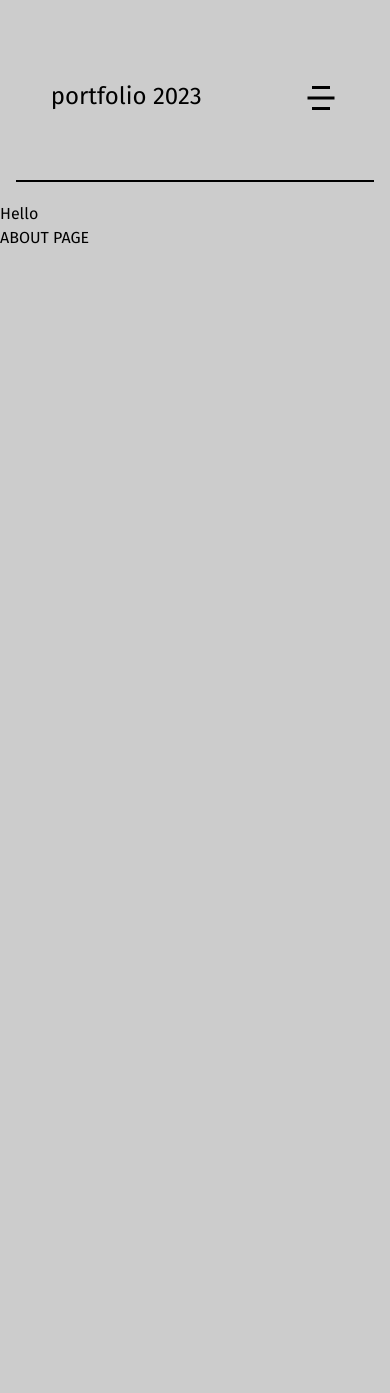
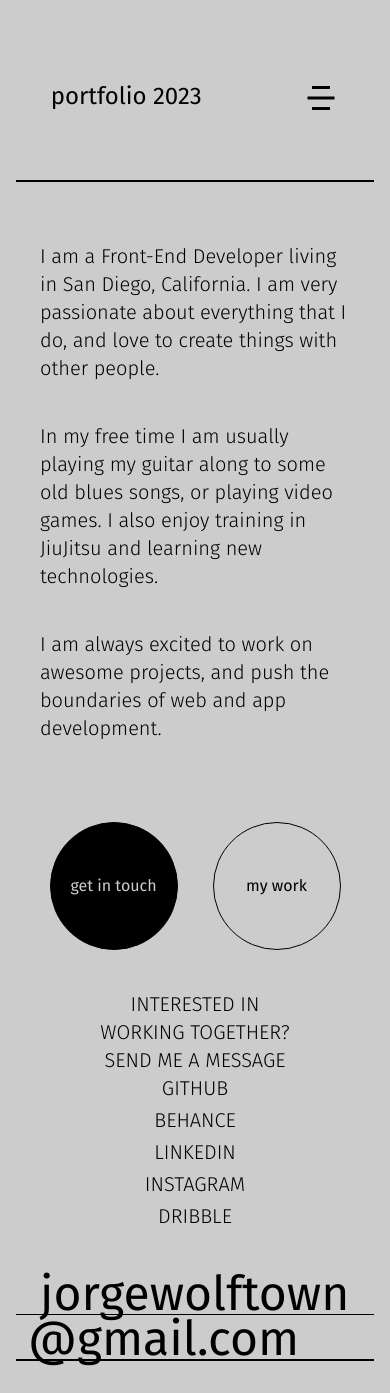
Before and after one commit to JorgeLVilla/portfolio-v2, a Next.js app: page /About in a window 390 px wide. Before the commit the page ends 844 px from the top, so only its background shows below. Built offline with nearby package versions, Linux system fonts and the light colour scheme.

Commit message:
feat(aboutme): add content to about me page

```diff
--- a/src/pages/About.tsx
+++ b/src/pages/About.tsx
@@ -2,9 +2,61 @@ import React from "react";
 
 const About = () => {
   return (
-    <main>
-      <h1>Hello</h1>
-      ABOUT PAGE
+    <main className="">
+      <section>
+        <div className="md:py-10 mb-10">
+          <div className="px-10 pt-10 text-xl md:text-3xl font-thin md:w-3/6 md:mx-auto">
+            <p className="pb-10">
+              I am a Front-End Developer living in San Diego, California. I am
+              very passionate about everything that I do, and love to create
+              things with other people.
+            </p>
+            <p className="pb-10">
+              In my free time I am usually playing my guitar along to some old
+              blues songs, or playing video games. I also enjoy training in
+              JiuJitsu and learning new technologies.
+            </p>
+            <p className="pb-10">
+              I am always excited to work on awesome projects, and push the
+              boundaries of web and app development.
+            </p>
+          </div>
+        </div>
+        <div className="h-auto flex justify-around px-8 md:font-thin md:justify-center">
+          <div className="z-10 bg-black text-primary rounded-full h-32 sm:h-60 w-32 sm:w-60 md:-mx-5 md:text-3xl border border-black flex justify-center items-center">
+            <p>get in touch</p>
+          </div>
+          <div className="rounded-full h-32 sm:h-60 w-32 sm:w-60 md:-mx-5 md:text-3xl border border-black flex justify-center items-center">
+            <p>my work</p>
+          </div>
+        </div>
+        <div className="py-10 sm:py-18 md:flex md:justify-around md:px-52">
+          <div className="text-center md:text-left uppercase font-thin text-xl md:text-3xl md:flex md:flex-col md:justify-between md:w-3/6">
+            <h1 className="">
+              interested in<br></br>working together?
+            </h1>
+            <h1 className="">send me a message</h1>
+          </div>
+          <div className="uppercase font-thin text-xl px-4 flex flex-col gap-1 md:items-end md:gap-1 md:text-right items-center md:text-3xl md:w-3/6">
+            <h1>github</h1>
+            <h1>behance</h1>
+            <h1>linkedin</h1>
+            <h1>instagram</h1>
+            <h1>dribble</h1>
+          </div>
+        </div>
+        <div className="text-5xl pb-8">
+          {/* <div className="h-[1.5px] w-11/12 bg-black mx-auto"></div> */}
+          <p className="sm:px-24 sm:pt-8 -mb-1 pl-10 md:text-10xl sm:-mb-4 leading-none">
+            jorgewolftown
+          </p>
+          <div className="h-[1.5px] w-11/12 bg-black  mx-auto"></div>
+          <p className="sm:px-20 sm:pt-8 -mb-1 pl-7 md:text-10xl sm:-mb-4 leading-none">
+            @gmail.com
+          </p>
+          <div className="h-[1.5px] w-11/12 bg-black mx-auto"></div>
+        </div>
+      </section>
     </main>
   );
 };
--- a/src/pages/Hero.tsx
+++ b/src/pages/Hero.tsx
@@ -16,16 +16,16 @@ const Home = () => {
       </section>
 
       {/*--------Desktop Version----*/}
-      <section className="hidden sm:flex pt-[200px]">
+      <section className="hidden sm:flex pt-60">
         <div className="text-10xl w-full leading-none">
-          <p className="text-right px-24">frontend</p>
+          <p className="text-right px-24 sm:-mb-4">frontend</p>
           <div className="h-[1.5px] w-11/12 bg-black mx-auto"></div>
-          <div className="flex justify-between px-24">
+          <div className="flex justify-between px-24 sm:-mb-4">
             <p>jorge</p>
             <p>developer</p>
           </div>
           <div className="h-[1.5px] w-11/12 bg-black mx-auto"></div>
-          <p className="px-24">villalobos</p>
+          <p className="px-24 sm:-mb-4">villalobos</p>
           <div className=" h-[1.5px] w-11/12 bg-black mx-auto"></div>
         </div>
       </section>
--- a/src/pages/Navbar.tsx
+++ b/src/pages/Navbar.tsx
@@ -51,7 +51,9 @@ const Navbar = () => {
         <ul className="pt-12">
           {NAV_LINKS.map((item, index) => (
             <li className="text-5xl py-4 px-5 uppercase" key={index}>
-              <Link href={`${item.path}`}>{item.display}</Link>
+              <Link href={`${item.path}`} onClick={handleNavbar}>
+                {item.display}
+              </Link>
             </li>
           ))}
         </ul>
--- a/src/pages/Work.tsx
+++ b/src/pages/Work.tsx
@@ -7,7 +7,7 @@ const Work = () => {
         work & <br></br>projects
       </section>
       <section className="text-4xl sm:text-10xl leading-none">
-        <p className=" sm:uppercase text-2xl py-2 sm:py-0 sm:text-5xl sm:px-24 sm:text-right">
+        <p className=" sm:uppercase text-2xl py-2 sm:py-0 sm:text-3xl font-thin sm:px-24 sm:text-right">
           click on a project
         </p>
 
```
